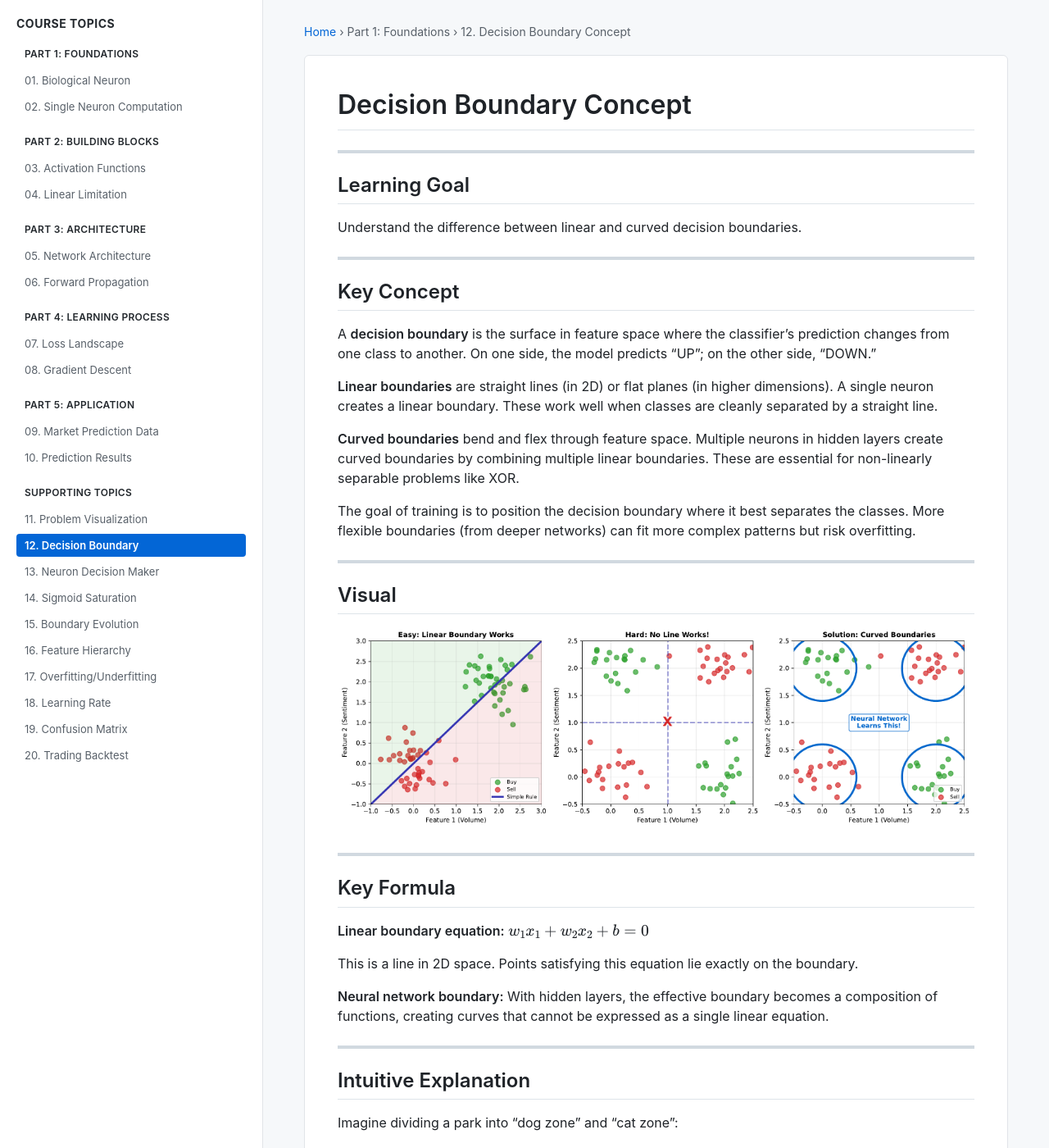
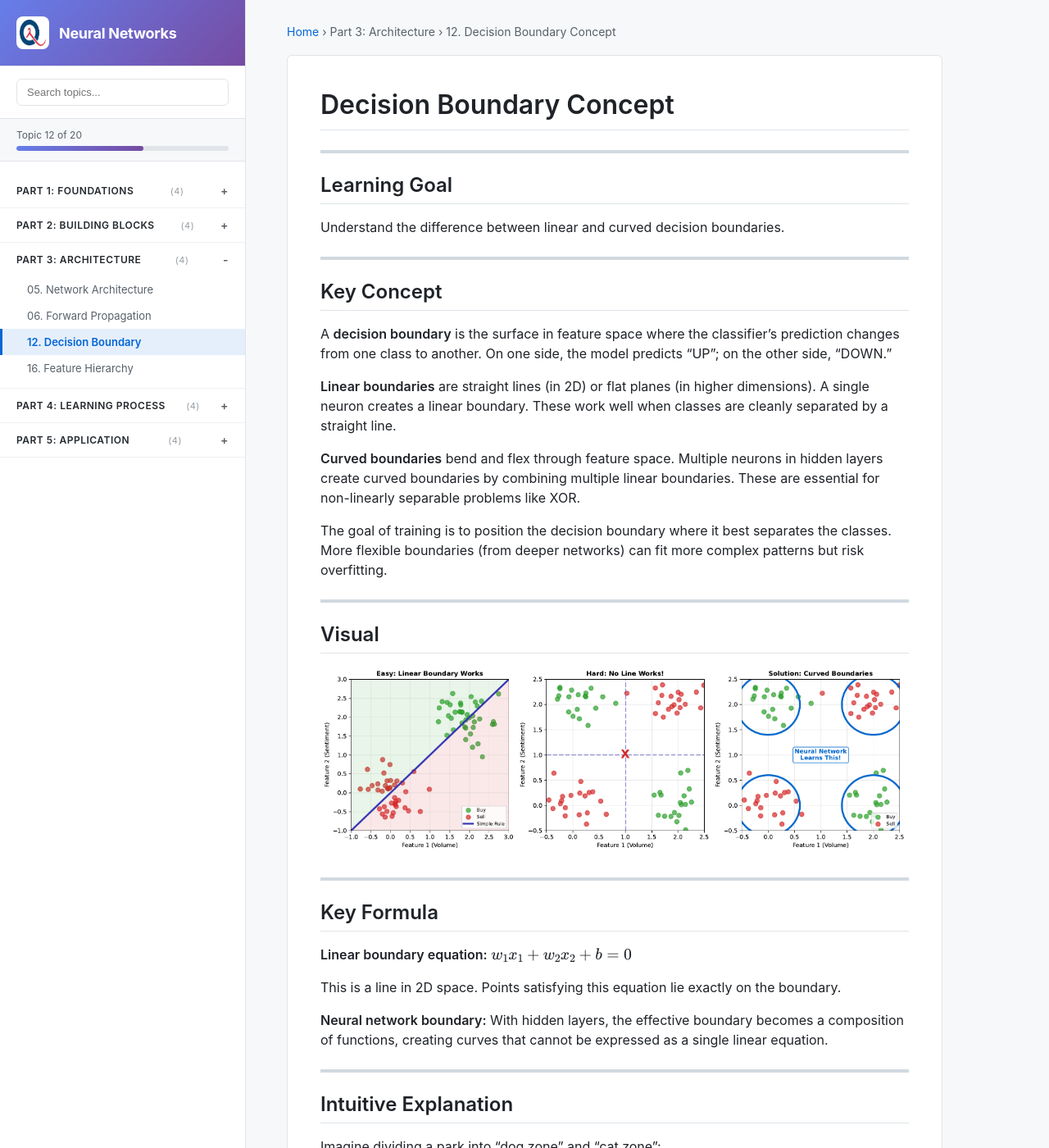
Before and after one commit to Digital-AI-Finance/neural-networks, a Jekyll site: the page built from docs/topics/12-decision-boundary-concept.md, in a window 1280 px wide and 1400 px high. Shown: the whole window at 82% size. Built offline with Jekyll 4.4.1, drawn with Linux system fonts in a browser that asks for light colours; nearby versions of some CDN libraries.

Commit message:
Navigation redesign: logo, search, progress, collapsible
- Add QuantLet logo at sidebar top
- Add search box with client-side topic filtering
- Add progress indicator (Topic X of 20)
- Convert sidebar to collapsible sections using <details>
- Reorganize topics: 4 per part (moved topic 12 to Part 3)
- Improve styling with gradient header and better hover states

🤖 Generated with [Claude Code](https://claude.com/claude-code)

Co-Authored-By: Claude <noreply@anthropic.com>

```diff
--- a/docs/_includes/sidebar.html
+++ b/docs/_includes/sidebar.html
@@ -1,43 +1,49 @@
-<div class="part-header">Part 1: Foundations</div>
+<details class="part-section">
+  <summary>Part 1: Foundations <span class="topic-count">(4)</span></summary>
   <ul>
     <li {% if page.topic_num == 1 %}class="current"{% endif %}><a href="01-biological-neuron.html">01. Biological Neuron</a></li>
     <li {% if page.topic_num == 2 %}class="current"{% endif %}><a href="02-single-neuron-computation.html">02. Single Neuron Computation</a></li>
+    <li {% if page.topic_num == 11 %}class="current"{% endif %}><a href="11-problem-visualization.html">11. Problem Visualization</a></li>
+    <li {% if page.topic_num == 13 %}class="current"{% endif %}><a href="13-neuron-decision-maker.html">13. Neuron Decision Maker</a></li>
   </ul>
+</details>
 
-<div class="part-header">Part 2: Building Blocks</div>
+<details class="part-section">
+  <summary>Part 2: Building Blocks <span class="topic-count">(4)</span></summary>
   <ul>
     <li {% if page.topic_num == 3 %}class="current"{% endif %}><a href="03-activation-functions.html">03. Activation Functions</a></li>
     <li {% if page.topic_num == 4 %}class="current"{% endif %}><a href="04-linear-limitation.html">04. Linear Limitation</a></li>
+    <li {% if page.topic_num == 14 %}class="current"{% endif %}><a href="14-sigmoid-saturation.html">14. Sigmoid Saturation</a></li>
+    <li {% if page.topic_num == 15 %}class="current"{% endif %}><a href="15-boundary-evolution.html">15. Boundary Evolution</a></li>
   </ul>
+</details>
 
-<div class="part-header">Part 3: Architecture</div>
+<details class="part-section">
+  <summary>Part 3: Architecture <span class="topic-count">(4)</span></summary>
   <ul>
     <li {% if page.topic_num == 5 %}class="current"{% endif %}><a href="05-network-architecture.html">05. Network Architecture</a></li>
     <li {% if page.topic_num == 6 %}class="current"{% endif %}><a href="06-forward-propagation.html">06. Forward Propagation</a></li>
+    <li {% if page.topic_num == 12 %}class="current"{% endif %}><a href="12-decision-boundary-concept.html">12. Decision Boundary</a></li>
+    <li {% if page.topic_num == 16 %}class="current"{% endif %}><a href="16-feature-hierarchy.html">16. Feature Hierarchy</a></li>
   </ul>
+</details>
 
-<div class="part-header">Part 4: Learning Process</div>
+<details class="part-section">
+  <summary>Part 4: Learning Process <span class="topic-count">(4)</span></summary>
   <ul>
     <li {% if page.topic_num == 7 %}class="current"{% endif %}><a href="07-loss-landscape.html">07. Loss Landscape</a></li>
     <li {% if page.topic_num == 8 %}class="current"{% endif %}><a href="08-gradient-descent.html">08. Gradient Descent</a></li>
+    <li {% if page.topic_num == 17 %}class="current"{% endif %}><a href="17-overfitting-underfitting.html">17. Overfitting/Underfitting</a></li>
+    <li {% if page.topic_num == 18 %}class="current"{% endif %}><a href="18-learning-rate-comparison.html">18. Learning Rate</a></li>
   </ul>
+</details>
 
-<div class="part-header">Part 5: Application</div>
+<details class="part-section">
+  <summary>Part 5: Application <span class="topic-count">(4)</span></summary>
   <ul>
     <li {% if page.topic_num == 9 %}class="current"{% endif %}><a href="09-market-prediction-data.html">09. Market Prediction Data</a></li>
     <li {% if page.topic_num == 10 %}class="current"{% endif %}><a href="10-prediction-results.html">10. Prediction Results</a></li>
-</ul>
-
-<div class="part-header">Supporting Topics</div>
-<ul>
-  <li {% if page.topic_num == 11 %}class="current"{% endif %}><a href="11-problem-visualization.html">11. Problem Visualization</a></li>
-  <li {% if page.topic_num == 12 %}class="current"{% endif %}><a href="12-decision-boundary-concept.html">12. Decision Boundary</a></li>
-  <li {% if page.topic_num == 13 %}class="current"{% endif %}><a href="13-neuron-decision-maker.html">13. Neuron Decision Maker</a></li>
-  <li {% if page.topic_num == 14 %}class="current"{% endif %}><a href="14-sigmoid-saturation.html">14. Sigmoid Saturation</a></li>
-  <li {% if page.topic_num == 15 %}class="current"{% endif %}><a href="15-boundary-evolution.html">15. Boundary Evolution</a></li>
-  <li {% if page.topic_num == 16 %}class="current"{% endif %}><a href="16-feature-hierarchy.html">16. Feature Hierarchy</a></li>
-  <li {% if page.topic_num == 17 %}class="current"{% endif %}><a href="17-overfitting-underfitting.html">17. Overfitting/Underfitting</a></li>
-  <li {% if page.topic_num == 18 %}class="current"{% endif %}><a href="18-learning-rate-comparison.html">18. Learning Rate</a></li>
     <li {% if page.topic_num == 19 %}class="current"{% endif %}><a href="19-confusion-matrix.html">19. Confusion Matrix</a></li>
     <li {% if page.topic_num == 20 %}class="current"{% endif %}><a href="20-trading-backtest.html">20. Trading Backtest</a></li>
   </ul>
+</details>
--- a/docs/_layouts/topic.html
+++ b/docs/_layouts/topic.html
@@ -7,6 +7,9 @@
   <link rel="stylesheet" href="https://cdnjs.cloudflare.com/ajax/libs/github-markdown-css/5.2.0/github-markdown.min.css">
   <script src="https://cdn.jsdelivr.net/npm/mathjax@3/es5/tex-mml-chtml.js"></script>
   <style>
+    * {
+      box-sizing: border-box;
+    }
     body {
       font-family: -apple-system, BlinkMacSystemFont, "Segoe UI", Helvetica, Arial, sans-serif;
       margin: 0;
@@ -18,62 +21,166 @@
       max-width: 1400px;
       margin: 0 auto;
     }
+
+    /* Sidebar */
     .sidebar {
-      width: 280px;
+      width: 300px;
       background: #ffffff;
       border-right: 1px solid #e1e4e8;
-      padding: 20px;
+      padding: 0;
       height: 100vh;
       overflow-y: auto;
       position: sticky;
       top: 0;
     }
-    .sidebar h3 {
-      margin-top: 0;
-      color: #24292e;
-      font-size: 14px;
+
+    /* Logo Header */
+    .sidebar-header {
+      padding: 20px;
+      border-bottom: 1px solid #e1e4e8;
+      background: linear-gradient(135deg, #667eea 0%, #764ba2 100%);
+    }
+    .sidebar-header a {
+      display: flex;
+      align-items: center;
+      text-decoration: none;
+      color: white;
+    }
+    .sidebar-logo {
+      width: 40px;
+      height: 40px;
+      border-radius: 8px;
+      margin-right: 12px;
+      background: white;
+      padding: 4px;
+    }
+    .course-title {
+      font-size: 18px;
+      font-weight: 700;
+      letter-spacing: -0.3px;
+    }
+
+    /* Search */
+    .search-container {
+      padding: 15px 20px;
+      border-bottom: 1px solid #e1e4e8;
+    }
+    .search-container input {
+      width: 100%;
+      padding: 8px 12px;
+      border: 1px solid #e1e4e8;
+      border-radius: 6px;
+      font-size: 13px;
+      outline: none;
+    }
+    .search-container input:focus {
+      border-color: #0366d6;
+      box-shadow: 0 0 0 3px rgba(3, 102, 214, 0.1);
+    }
+
+    /* Progress */
+    .progress-container {
+      padding: 12px 20px;
+      border-bottom: 1px solid #e1e4e8;
+      background: #f6f8fa;
+    }
+    .progress-text {
+      font-size: 12px;
+      color: #586069;
+      margin-bottom: 6px;
+    }
+    .progress-bar {
+      height: 6px;
+      background: #e1e4e8;
+      border-radius: 3px;
+      overflow: hidden;
+    }
+    .progress-fill {
+      height: 100%;
+      background: linear-gradient(90deg, #667eea, #764ba2);
+      border-radius: 3px;
+      transition: width 0.3s ease;
+    }
+
+    /* Nav Content */
+    .sidebar-nav {
+      padding: 15px 0;
+    }
+
+    /* Collapsible Sections */
+    .part-section {
+      border-bottom: 1px solid #f0f0f0;
+    }
+    .part-section summary {
+      padding: 12px 20px;
+      font-weight: 600;
+      font-size: 12px;
       text-transform: uppercase;
       letter-spacing: 0.5px;
+      color: #24292e;
+      cursor: pointer;
+      list-style: none;
+      display: flex;
+      align-items: center;
+      justify-content: space-between;
     }
-    .sidebar ul {
+    .part-section summary::-webkit-details-marker {
+      display: none;
+    }
+    .part-section summary::after {
+      content: "+";
+      font-size: 14px;
+      color: #586069;
+    }
+    .part-section[open] summary::after {
+      content: "-";
+    }
+    .part-section summary:hover {
+      background: #f6f8fa;
+    }
+    .part-section ul {
       list-style: none;
-      padding: 0;
+      padding: 0 0 8px 0;
       margin: 0;
     }
-    .sidebar li {
-      margin: 4px 0;
+    .part-section li {
+      margin: 0;
     }
-    .sidebar a {
+    .part-section a {
       display: block;
-      padding: 6px 10px;
+      padding: 8px 20px 8px 30px;
       color: #586069;
       text-decoration: none;
       font-size: 13px;
-      border-radius: 4px;
+      border-left: 3px solid transparent;
     }
-    .sidebar a:hover {
-      background: #f1f3f5;
+    .part-section a:hover {
+      background: #f6f8fa;
       color: #0366d6;
     }
-    .sidebar li.current a {
-      background: #0366d6;
-      color: white;
+    .part-section li.current a {
+      background: rgba(3, 102, 214, 0.1);
+      color: #0366d6;
+      border-left-color: #0366d6;
       font-weight: 600;
     }
-    .sidebar .part-header {
-      font-weight: 600;
-      color: #24292e;
-      margin-top: 15px;
-      margin-bottom: 5px;
-      padding: 6px 10px;
-      font-size: 12px;
-      text-transform: uppercase;
-      letter-spacing: 0.3px;
+    .part-section .topic-count {
+      font-size: 11px;
+      color: #959da5;
+      font-weight: normal;
     }
+
+    /* Hidden by search */
+    .hidden {
+      display: none !important;
+    }
+
+    /* Main Content */
     .main-content {
       flex: 1;
       padding: 30px 50px;
       max-width: 900px;
+      min-height: 100vh;
     }
     .breadcrumb {
       font-size: 14px;
@@ -133,8 +242,12 @@
         position: relative;
         border-right: none;
         border-bottom: 1px solid #e1e4e8;
+        max-height: 50vh;
       }
       .main-content {
+        padding: 20px;
+      }
+      .markdown-body {
         padding: 20px;
       }
     }
@@ -143,8 +256,27 @@
 <body>
   <div class="container">
     <aside class="sidebar">
-      <h3>Course Topics</h3>
-      {% include sidebar.html %}
+      <div class="sidebar-header">
+        <a href="{{ site.baseurl }}/">
+          <img src="{{ site.baseurl }}/assets/images/quantlet-logo.png" alt="QuantLet" class="sidebar-logo">
+          <span class="course-title">Neural Networks</span>
+        </a>
+      </div>
+
+      <div class="search-container">
+        <input type="text" id="topic-search" placeholder="Search topics...">
+      </div>
+
+      <div class="progress-container">
+        <div class="progress-text">Topic {{ page.topic_num }} of 20</div>
+        <div class="progress-bar">
+          <div class="progress-fill" style="width: {{ page.topic_num | times: 5 }}%"></div>
+        </div>
+      </div>
+
+      <nav class="sidebar-nav">
+        {% include sidebar.html %}
+      </nav>
     </aside>
 
     <main class="main-content">
@@ -173,5 +305,47 @@
       </nav>
     </main>
   </div>
+
+  <script>
+    // Search functionality
+    document.getElementById('topic-search').addEventListener('input', function(e) {
+      const query = e.target.value.toLowerCase();
+      const links = document.querySelectorAll('.part-section li');
+      const sections = document.querySelectorAll('.part-section');
+
+      links.forEach(li => {
+        const text = li.textContent.toLowerCase();
+        if (query === '' || text.includes(query)) {
+          li.classList.remove('hidden');
+        } else {
+          li.classList.add('hidden');
+        }
+      });
+
+      // Show/hide sections based on visible links
+      sections.forEach(section => {
+        const visibleLinks = section.querySelectorAll('li:not(.hidden)');
+        if (visibleLinks.length === 0 && query !== '') {
+          section.classList.add('hidden');
+        } else {
+          section.classList.remove('hidden');
+          if (query !== '') {
+            section.setAttribute('open', '');
+          }
+        }
+      });
+    });
+
+    // Open current section by default
+    document.addEventListener('DOMContentLoaded', function() {
+      const currentItem = document.querySelector('.part-section li.current');
+      if (currentItem) {
+        const section = currentItem.closest('.part-section');
+        if (section) {
+          section.setAttribute('open', '');
+        }
+      }
+    });
+  </script>
 </body>
 </html>
--- a/docs/topics/12-decision-boundary-concept.md
+++ b/docs/topics/12-decision-boundary-concept.md
@@ -2,8 +2,8 @@
 layout: topic
 title: "12. Decision Boundary Concept"
 topic_num: 12
-part: 1
-part_name: "Foundations"
+part: 3
+part_name: "Architecture"
 prev_topic: "11-problem-visualization"
 next_topic: "13-neuron-decision-maker"
 ---
```
Also changed, not shown: other parts of docs/_layouts/topic.html (+2 -0 lines), docs/assets/images/quantlet-logo.png (added). Lines whose indentation alone changed are shown as unchanged.
